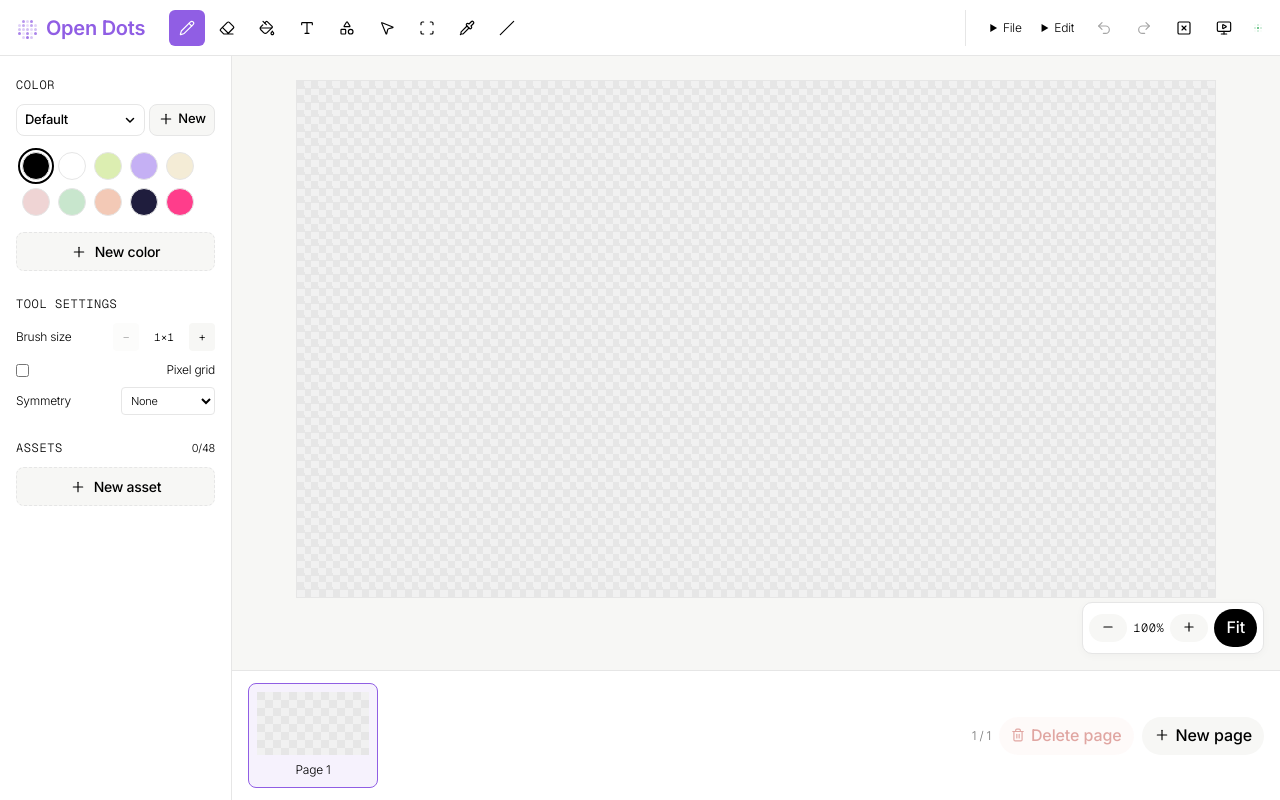
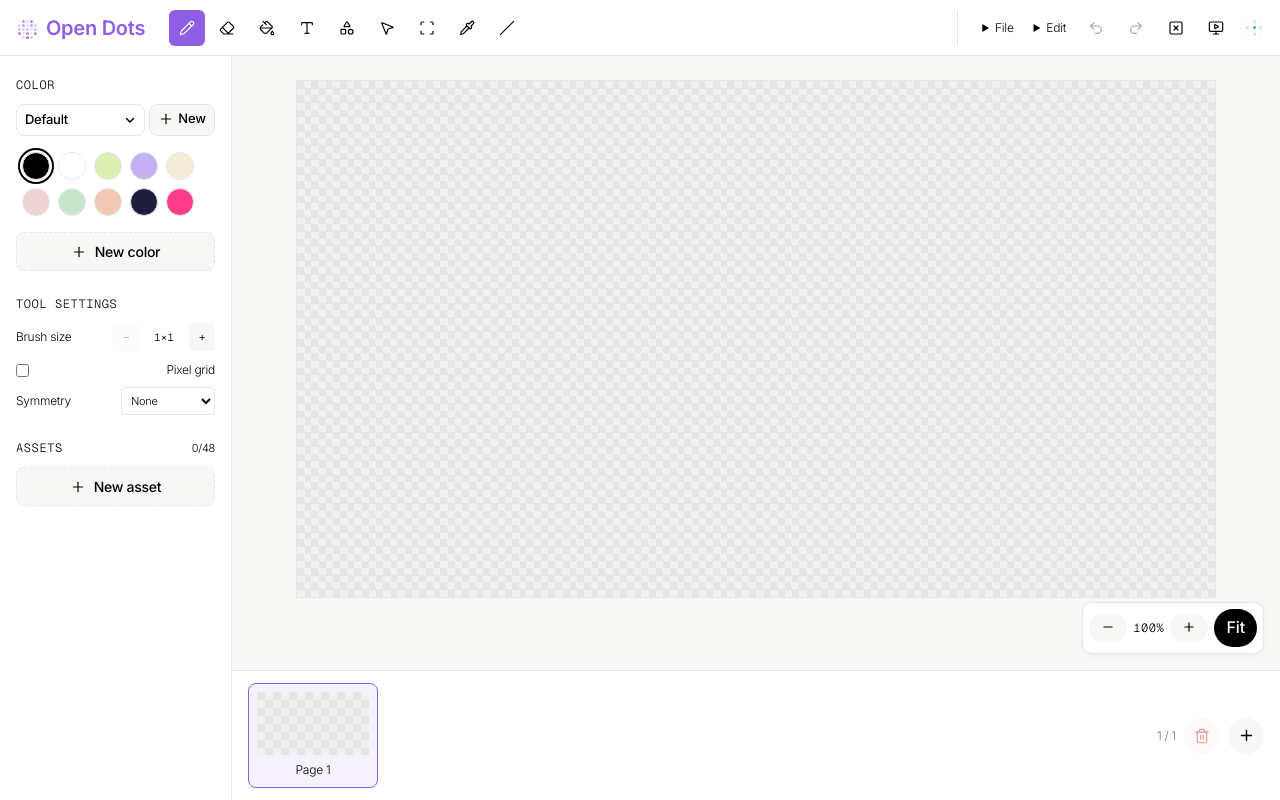
Before and after one commit to MichaelHo02/open-dots, a Next.js app: page / in a window 1280 px wide. Built offline with nearby package versions, Linux system fonts and the light colour scheme.

Commit message:
Compact page actions and enlarge status

```diff
--- a/app/globals.css
+++ b/app/globals.css
@@ -1443,6 +1443,8 @@ input {
   justify-content: center;
   gap: 8px;
 }
+.page-action-icon { position: relative; width: 36px; height: 36px; padding: 0; justify-content: center; }
+.strip-actions .icon-tooltip::after { top: auto; right: 0; bottom: calc(100% + 7px); left: auto; transform: none; }
 
 .thumb {
   display: block;
--- a/components/FilmApp.tsx
+++ b/components/FilmApp.tsx
@@ -16,7 +16,7 @@ import { StageZoomControls } from "./StageZoomControls";
 import { ToolSettings } from "./ToolSettings";
 import { useEditorShortcuts } from "./useEditorShortcuts";
 import { useStageZoomShortcuts } from "./useStageZoomShortcuts";
-import { Trash2 } from "lucide-react";
+import { Plus, Trash2 } from "lucide-react";
 
 export function FilmApp() {
   const api = useFilm();
@@ -206,10 +206,8 @@ export function FilmApp() {
             </div>
             <div className="strip-actions">
               <span className="page-count">{film.activeIndex + 1} / {film.pages.length}</span>
-              <button type="button" className="pill danger-subtle" disabled={film.pages.length <= 1} onClick={() => api.removePage(film.activeIndex)}><Trash2 size={14} aria-hidden="true" />Delete page</button>
-              <button type="button" className="pill ghost" onClick={() => { api.addPage(); api.resetStageZoom(); setInspectorOpen(true); }}>
-                <ChromeIcon name="page" size={16} />New page
-              </button>
+              <button type="button" className="pill danger-subtle page-action-icon icon-tooltip" aria-label="Delete page" disabled={film.pages.length <= 1} onClick={() => api.removePage(film.activeIndex)}><Trash2 size={16} aria-hidden="true" /></button>
+              <button type="button" className="pill ghost page-action-icon icon-tooltip" aria-label="New page" onClick={() => { api.addPage(); api.resetStageZoom(); setInspectorOpen(true); }}><Plus size={17} aria-hidden="true" /></button>
             </div>
           </nav>}
         </div>
--- a/components/WebMCPBridge.tsx
+++ b/components/WebMCPBridge.tsx
@@ -64,5 +64,5 @@ export function WebMCPBridge() {
 
   const label = status === "live" ? `WebMCP · ${count} tools` : status === "error" ? "WebMCP unavailable" : "WebMCP starting";
   const color = status === "live" ? "#1ea64a" : status === "error" ? "var(--accent-magenta)" : "var(--hairline)";
-  return <Dotm3x3_15 className="webmcp-status-dot icon-tooltip" size={15} dotSize={2} speed={0.35} color={color} ariaLabel={label} />;
+  return <Dotm3x3_15 className="webmcp-status-dot icon-tooltip" size={16} dotSize={3} cellPadding={3.5} speed={0.35} color={color} ariaLabel={label} />;
 }
```
